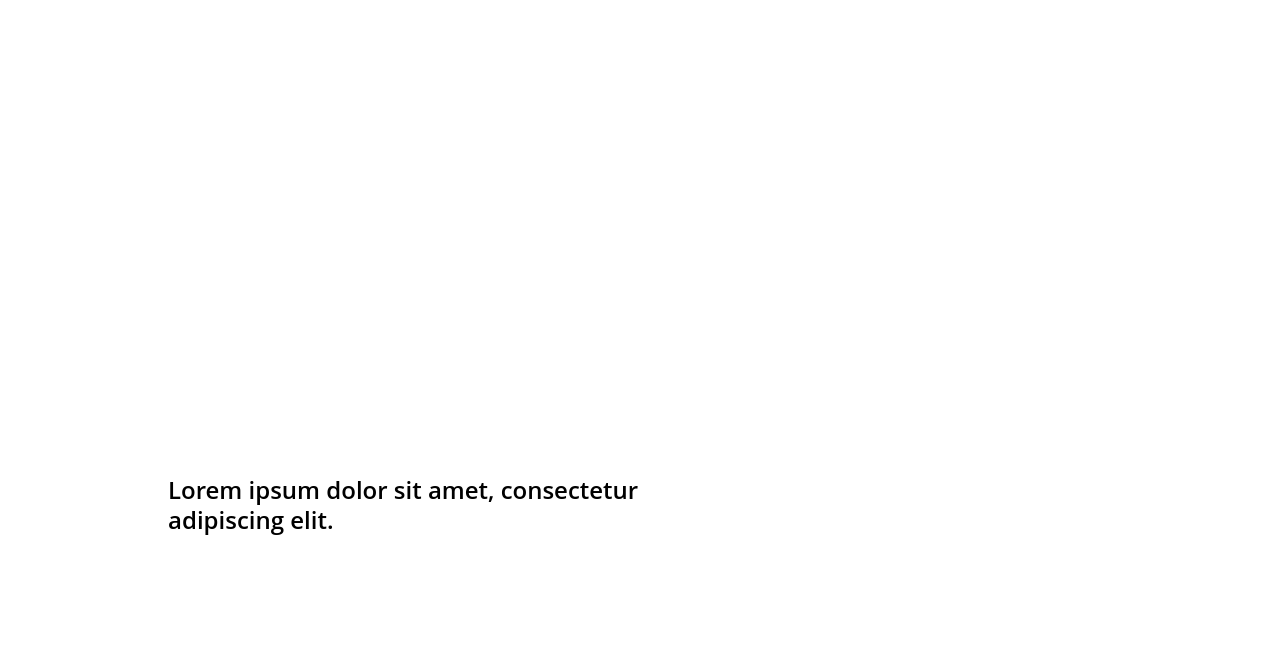
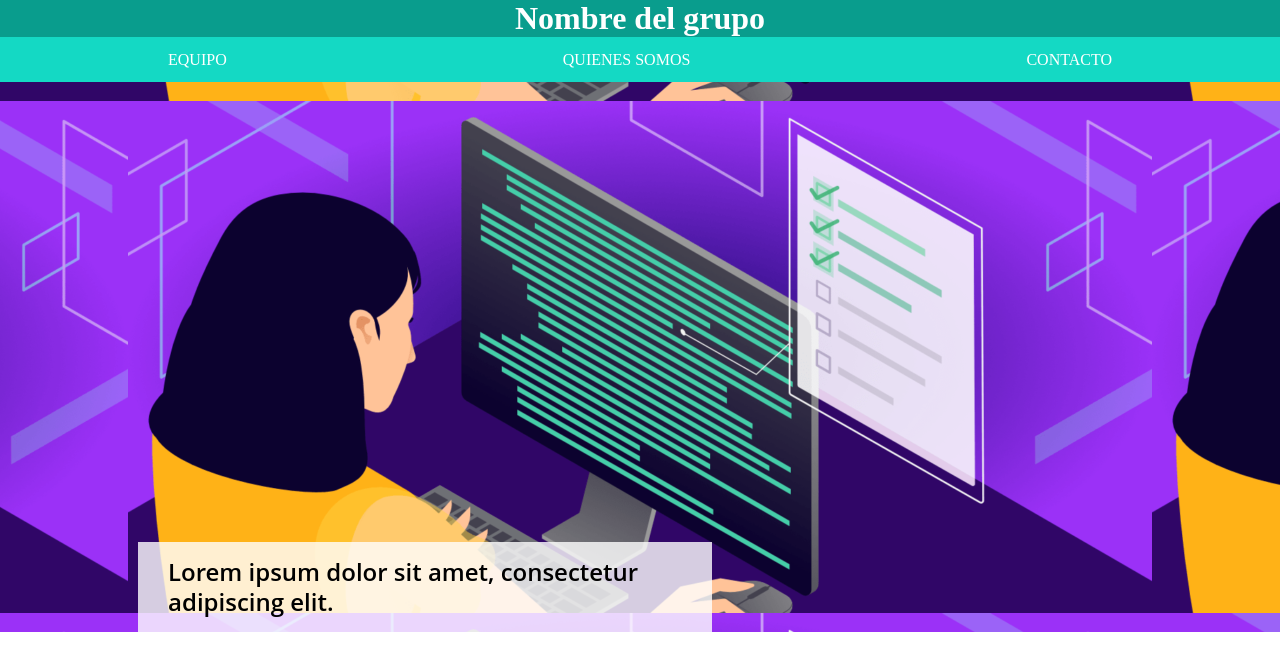
Before and after one commit to Adalab/project-promo-m-module-1-team-2, a plain HTML site: page index.html in a window 1280 px wide. Drawn offline with Linux system fonts and the light colour scheme.

Commit message:
add hero

```diff
--- a/css/main.css
+++ b/css/main.css
@@ -1,3 +1,23 @@
+.title {
+  background: #099d8d;
+  color: #ffffff;
+  display: flex;
+  justify-content: center;
+}
+
+.links {
+  background-color: #14d9c4;
+  display: flex;
+  justify-content: space-around;
+  height: 45px;
+  align-items: center;
+}
+
+.a {
+  color: #ffffff;
+  text-transform: uppercase;
+  text-decoration: none;
+}
 * {
   margin: 0;
 }
--- a/index.html
+++ b/index.html
@@ -9,6 +9,17 @@
     <link rel="stylesheet" href="./css/main.css" />
   </head>
   <body>
+    <header class="header">
+      <div class="title">
+        <h1>Nombre del grupo</h1>
+      </div>
+
+      <div class="links">
+        <a href="" style="text-decoration: none" class="a">Equipo</a>
+        <a href="" style="text-decoration: none" class="a">Quienes somos</a>
+        <a href="" style="text-decoration: none" class="a">Contacto</a>
+      </div>
+    </header>
     <main>
       <section class="hero">
         <div class="imagen-cabecera"></div>
```
Also changed, not shown: images/imagen-cabecera.png (added).
